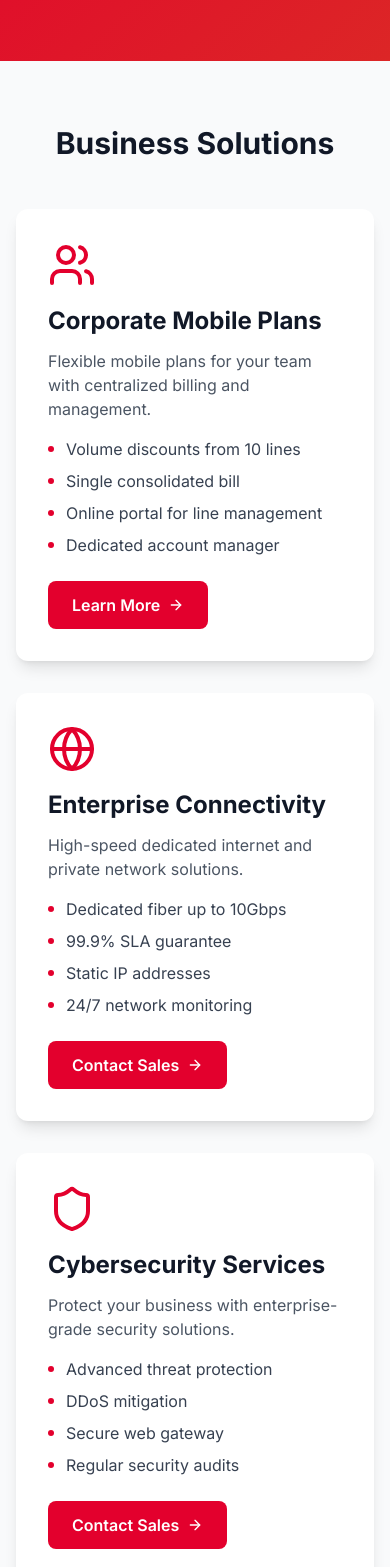
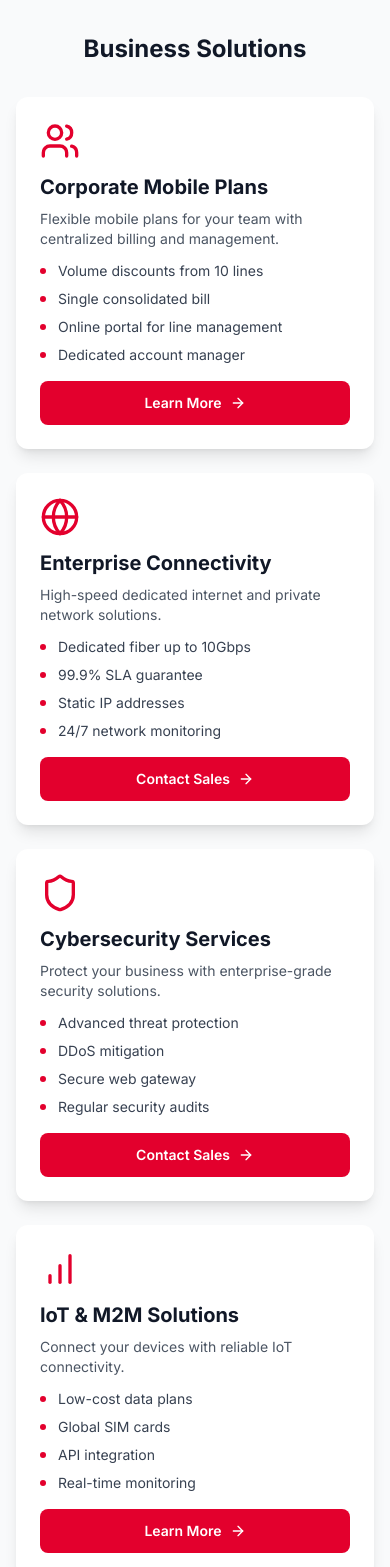
Before and after one commit to hypepsi/infratel.sg, a Next.js app: page /business in a window 390 px wide. Shown: the part 360-1927 px from the top of the page. Built offline with nearby package versions, Linux system fonts and the light colour scheme.

Commit message:
Optimize mobile responsive design for Business Solutions page and improve button touch targets

```diff
--- a/app/business/page.tsx
+++ b/app/business/page.tsx
@@ -9,14 +9,14 @@ export default function BusinessPage() {
       <Header />
 
       {/* Hero */}
-      <section className="bg-gradient-to-br from-infratel-red to-red-600 text-white py-16">
+      <section className="bg-gradient-to-br from-infratel-red to-red-600 text-white py-12 sm:py-16">
         <div className="container mx-auto px-4 sm:px-6 lg:px-8">
           <div className="max-w-3xl mx-auto text-center">
-            <Building2 className="w-16 h-16 mx-auto mb-6" />
-            <h1 className="text-4xl sm:text-5xl font-bold mb-4">
+            <Building2 className="w-12 h-12 sm:w-16 sm:h-16 mx-auto mb-4 sm:mb-6" />
+            <h1 className="text-3xl sm:text-4xl lg:text-5xl font-bold mb-3 sm:mb-4">
               Enterprise Solutions
             </h1>
-            <p className="text-xl text-white/90">
+            <p className="text-base sm:text-lg lg:text-xl text-white/90">
               Powerful connectivity solutions tailored for Singapore businesses. From SMEs to large enterprises.
             </p>
           </div>
@@ -24,137 +24,137 @@ export default function BusinessPage() {
       </section>
 
       {/* Solutions */}
-      <section className="py-16">
+      <section className="py-12 sm:py-16">
         <div className="container mx-auto px-4 sm:px-6 lg:px-8">
           <div className="max-w-6xl mx-auto">
-            <h2 className="text-3xl font-bold text-gray-900 mb-12 text-center">
+            <h2 className="text-2xl sm:text-3xl font-bold text-gray-900 mb-8 sm:mb-12 text-center">
               Business Solutions
             </h2>
 
-            <div className="grid md:grid-cols-2 gap-8">
-              <div className="bg-white rounded-xl p-8 shadow-lg">
-                <Users className="w-12 h-12 text-infratel-red mb-4" />
-                <h3 className="text-2xl font-bold text-gray-900 mb-3">
+            <div className="grid sm:grid-cols-2 gap-6 sm:gap-8">
+              <div className="bg-white rounded-xl p-6 sm:p-8 shadow-lg">
+                <Users className="w-10 h-10 sm:w-12 sm:h-12 text-infratel-red mb-3 sm:mb-4" />
+                <h3 className="text-xl sm:text-2xl font-bold text-gray-900 mb-2 sm:mb-3">
                   Corporate Mobile Plans
                 </h3>
-                <p className="text-gray-600 mb-4">
+                <p className="text-sm sm:text-base text-gray-600 mb-3 sm:mb-4">
                   Flexible mobile plans for your team with centralized billing and management.
                 </p>
-                <ul className="space-y-2 mb-6">
-                  <li className="flex items-center text-gray-700">
-                    <div className="w-1.5 h-1.5 bg-infratel-red rounded-full mr-3"></div>
+                <ul className="space-y-2 mb-4 sm:mb-6">
+                  <li className="flex items-center text-sm sm:text-base text-gray-700">
+                    <div className="w-1.5 h-1.5 bg-infratel-red rounded-full mr-3 flex-shrink-0"></div>
                     Volume discounts from 10 lines
                   </li>
-                  <li className="flex items-center text-gray-700">
-                    <div className="w-1.5 h-1.5 bg-infratel-red rounded-full mr-3"></div>
+                  <li className="flex items-center text-sm sm:text-base text-gray-700">
+                    <div className="w-1.5 h-1.5 bg-infratel-red rounded-full mr-3 flex-shrink-0"></div>
                     Single consolidated bill
                   </li>
-                  <li className="flex items-center text-gray-700">
-                    <div className="w-1.5 h-1.5 bg-infratel-red rounded-full mr-3"></div>
+                  <li className="flex items-center text-sm sm:text-base text-gray-700">
+                    <div className="w-1.5 h-1.5 bg-infratel-red rounded-full mr-3 flex-shrink-0"></div>
                     Online portal for line management
                   </li>
-                  <li className="flex items-center text-gray-700">
-                    <div className="w-1.5 h-1.5 bg-infratel-red rounded-full mr-3"></div>
+                  <li className="flex items-center text-sm sm:text-base text-gray-700">
+                    <div className="w-1.5 h-1.5 bg-infratel-red rounded-full mr-3 flex-shrink-0"></div>
                     Dedicated account manager
                   </li>
                 </ul>
-                <Link href="/business/corporate-mobile" className="inline-flex items-center px-6 py-3 bg-infratel-red text-white font-semibold rounded-lg hover:bg-red-700 transition-colors">
+                <Link href="/business/corporate-mobile" className="inline-flex items-center justify-center w-full sm:w-auto px-6 py-3 bg-infratel-red text-white text-sm sm:text-base font-semibold rounded-lg hover:bg-red-700 transition-colors touch-manipulation">
                   Learn More
                   <ArrowRight className="ml-2" size={16} />
                 </Link>
               </div>
 
-              <div className="bg-white rounded-xl p-8 shadow-lg">
-                <Globe className="w-12 h-12 text-infratel-red mb-4" />
-                <h3 className="text-2xl font-bold text-gray-900 mb-3">
+              <div className="bg-white rounded-xl p-6 sm:p-8 shadow-lg">
+                <Globe className="w-10 h-10 sm:w-12 sm:h-12 text-infratel-red mb-3 sm:mb-4" />
+                <h3 className="text-xl sm:text-2xl font-bold text-gray-900 mb-2 sm:mb-3">
                   Enterprise Connectivity
                 </h3>
-                <p className="text-gray-600 mb-4">
+                <p className="text-sm sm:text-base text-gray-600 mb-3 sm:mb-4">
                   High-speed dedicated internet and private network solutions.
                 </p>
-                <ul className="space-y-2 mb-6">
-                  <li className="flex items-center text-gray-700">
-                    <div className="w-1.5 h-1.5 bg-infratel-red rounded-full mr-3"></div>
+                <ul className="space-y-2 mb-4 sm:mb-6">
+                  <li className="flex items-center text-sm sm:text-base text-gray-700">
+                    <div className="w-1.5 h-1.5 bg-infratel-red rounded-full mr-3 flex-shrink-0"></div>
                     Dedicated fiber up to 10Gbps
                   </li>
-                  <li className="flex items-center text-gray-700">
-                    <div className="w-1.5 h-1.5 bg-infratel-red rounded-full mr-3"></div>
+                  <li className="flex items-center text-sm sm:text-base text-gray-700">
+                    <div className="w-1.5 h-1.5 bg-infratel-red rounded-full mr-3 flex-shrink-0"></div>
                     99.9% SLA guarantee
                   </li>
-                  <li className="flex items-center text-gray-700">
-                    <div className="w-1.5 h-1.5 bg-infratel-red rounded-full mr-3"></div>
+                  <li className="flex items-center text-sm sm:text-base text-gray-700">
+                    <div className="w-1.5 h-1.5 bg-infratel-red rounded-full mr-3 flex-shrink-0"></div>
                     Static IP addresses
                   </li>
-                  <li className="flex items-center text-gray-700">
-                    <div className="w-1.5 h-1.5 bg-infratel-red rounded-full mr-3"></div>
+                  <li className="flex items-center text-sm sm:text-base text-gray-700">
+                    <div className="w-1.5 h-1.5 bg-infratel-red rounded-full mr-3 flex-shrink-0"></div>
                     24/7 network monitoring
                   </li>
                 </ul>
-                <Link href="/contact" className="inline-flex items-center px-6 py-3 bg-infratel-red text-white font-semibold rounded-lg hover:bg-red-700 transition-colors">
+                <Link href="/contact" className="inline-flex items-center justify-center w-full sm:w-auto px-6 py-3 bg-infratel-red text-white text-sm sm:text-base font-semibold rounded-lg hover:bg-red-700 transition-colors touch-manipulation">
                   Contact Sales
                   <ArrowRight className="ml-2" size={16} />
                 </Link>
               </div>
 
-              <div className="bg-white rounded-xl p-8 shadow-lg">
-                <Shield className="w-12 h-12 text-infratel-red mb-4" />
-                <h3 className="text-2xl font-bold text-gray-900 mb-3">
+              <div className="bg-white rounded-xl p-6 sm:p-8 shadow-lg">
+                <Shield className="w-10 h-10 sm:w-12 sm:h-12 text-infratel-red mb-3 sm:mb-4" />
+                <h3 className="text-xl sm:text-2xl font-bold text-gray-900 mb-2 sm:mb-3">
                   Cybersecurity Services
                 </h3>
-                <p className="text-gray-600 mb-4">
+                <p className="text-sm sm:text-base text-gray-600 mb-3 sm:mb-4">
                   Protect your business with enterprise-grade security solutions.
                 </p>
-                <ul className="space-y-2 mb-6">
-                  <li className="flex items-center text-gray-700">
-                    <div className="w-1.5 h-1.5 bg-infratel-red rounded-full mr-3"></div>
+                <ul className="space-y-2 mb-4 sm:mb-6">
+                  <li className="flex items-center text-sm sm:text-base text-gray-700">
+                    <div className="w-1.5 h-1.5 bg-infratel-red rounded-full mr-3 flex-shrink-0"></div>
                     Advanced threat protection
                   </li>
-                  <li className="flex items-center text-gray-700">
-                    <div className="w-1.5 h-1.5 bg-infratel-red rounded-full mr-3"></div>
+                  <li className="flex items-center text-sm sm:text-base text-gray-700">
+                    <div className="w-1.5 h-1.5 bg-infratel-red rounded-full mr-3 flex-shrink-0"></div>
                     DDoS mitigation
                   </li>
-                  <li className="flex items-center text-gray-700">
-                    <div className="w-1.5 h-1.5 bg-infratel-red rounded-full mr-3"></div>
+                  <li className="flex items-center text-sm sm:text-base text-gray-700">
+                    <div className="w-1.5 h-1.5 bg-infratel-red rounded-full mr-3 flex-shrink-0"></div>
                     Secure web gateway
                   </li>
-                  <li className="flex items-center text-gray-700">
-                    <div className="w-1.5 h-1.5 bg-infratel-red rounded-full mr-3"></div>
+                  <li className="flex items-center text-sm sm:text-base text-gray-700">
+                    <div className="w-1.5 h-1.5 bg-infratel-red rounded-full mr-3 flex-shrink-0"></div>
                     Regular security audits
                   </li>
                 </ul>
-                <Link href="/contact" className="inline-flex items-center px-6 py-3 bg-infratel-red text-white font-semibold rounded-lg hover:bg-red-700 transition-colors">
+                <Link href="/contact" className="inline-flex items-center justify-center w-full sm:w-auto px-6 py-3 bg-infratel-red text-white text-sm sm:text-base font-semibold rounded-lg hover:bg-red-700 transition-colors touch-manipulation">
                   Contact Sales
                   <ArrowRight className="ml-2" size={16} />
                 </Link>
               </div>
 
-              <div className="bg-white rounded-xl p-8 shadow-lg">
-                <BarChart className="w-12 h-12 text-infratel-red mb-4" />
-                <h3 className="text-2xl font-bold text-gray-900 mb-3">
+              <div className="bg-white rounded-xl p-6 sm:p-8 shadow-lg">
+                <BarChart className="w-10 h-10 sm:w-12 sm:h-12 text-infratel-red mb-3 sm:mb-4" />
+                <h3 className="text-xl sm:text-2xl font-bold text-gray-900 mb-2 sm:mb-3">
                   IoT & M2M Solutions
                 </h3>
-                <p className="text-gray-600 mb-4">
+                <p className="text-sm sm:text-base text-gray-600 mb-3 sm:mb-4">
                   Connect your devices with reliable IoT connectivity.
                 </p>
-                <ul className="space-y-2 mb-6">
-                  <li className="flex items-center text-gray-700">
-                    <div className="w-1.5 h-1.5 bg-infratel-red rounded-full mr-3"></div>
+                <ul className="space-y-2 mb-4 sm:mb-6">
+                  <li className="flex items-center text-sm sm:text-base text-gray-700">
+                    <div className="w-1.5 h-1.5 bg-infratel-red rounded-full mr-3 flex-shrink-0"></div>
                     Low-cost data plans
                   </li>
-                  <li className="flex items-center text-gray-700">
-                    <div className="w-1.5 h-1.5 bg-infratel-red rounded-full mr-3"></div>
+                  <li className="flex items-center text-sm sm:text-base text-gray-700">
+                    <div className="w-1.5 h-1.5 bg-infratel-red rounded-full mr-3 flex-shrink-0"></div>
                     Global SIM cards
                   </li>
-                  <li className="flex items-center text-gray-700">
-                    <div className="w-1.5 h-1.5 bg-infratel-red rounded-full mr-3"></div>
+                  <li className="flex items-center text-sm sm:text-base text-gray-700">
+                    <div className="w-1.5 h-1.5 bg-infratel-red rounded-full mr-3 flex-shrink-0"></div>
                     API integration
                   </li>
-                  <li className="flex items-center text-gray-700">
-                    <div className="w-1.5 h-1.5 bg-infratel-red rounded-full mr-3"></div>
+                  <li className="flex items-center text-sm sm:text-base text-gray-700">
+                    <div className="w-1.5 h-1.5 bg-infratel-red rounded-full mr-3 flex-shrink-0"></div>
                     Real-time monitoring
                   </li>
                 </ul>
-                <Link href="/iot" className="inline-flex items-center px-6 py-3 bg-infratel-red text-white font-semibold rounded-lg hover:bg-red-700 transition-colors">
+                <Link href="/iot" className="inline-flex items-center justify-center w-full sm:w-auto px-6 py-3 bg-infratel-red text-white text-sm sm:text-base font-semibold rounded-lg hover:bg-red-700 transition-colors touch-manipulation">
                   Learn More
                   <ArrowRight className="ml-2" size={16} />
                 </Link>
@@ -165,10 +165,10 @@ export default function BusinessPage() {
       </section>
 
       {/* Benefits */}
-      <section className="py-16 bg-white">
+      <section className="py-12 sm:py-16 bg-white">
         <div className="container mx-auto px-4 sm:px-6 lg:px-8">
           <div className="max-w-6xl mx-auto">
-            <h2 className="text-3xl font-bold text-gray-900 mb-12 text-center">
+            <h2 className="text-2xl sm:text-3xl font-bold text-gray-900 mb-8 sm:mb-12 text-center">
               Why Businesses Choose Infratel
             </h2>
 
@@ -208,21 +208,21 @@ export default function BusinessPage() {
       </section>
 
       {/* CTA */}
-      <section className="py-16 bg-gradient-to-br from-gray-900 to-gray-800 text-white">
+      <section className="py-12 sm:py-16 bg-gradient-to-br from-gray-900 to-gray-800 text-white">
         <div className="container mx-auto px-4 sm:px-6 lg:px-8">
           <div className="max-w-4xl mx-auto text-center">
-            <h2 className="text-3xl font-bold mb-4">
+            <h2 className="text-2xl sm:text-3xl font-bold mb-3 sm:mb-4">
               Ready to Transform Your Business?
             </h2>
-            <p className="text-xl text-white/90 mb-8">
+            <p className="text-base sm:text-lg lg:text-xl text-white/90 mb-6 sm:mb-8">
               Speak to our business solutions team today.
             </p>
-            <div className="flex flex-col sm:flex-row gap-4 justify-center">
-              <Link href="/business/quote" className="inline-flex items-center justify-center px-8 py-4 bg-infratel-red text-white font-semibold rounded-lg hover:bg-red-700 transition-colors">
+            <div className="flex flex-col sm:flex-row gap-3 sm:gap-4 justify-center">
+              <Link href="/business/quote" className="inline-flex items-center justify-center px-6 sm:px-8 py-3 sm:py-4 bg-infratel-red text-white text-sm sm:text-base font-semibold rounded-lg hover:bg-red-700 transition-colors touch-manipulation">
                 Request a Quote
                 <ArrowRight className="ml-2" size={20} />
               </Link>
-              <Link href="/contact" className="inline-flex items-center justify-center px-8 py-4 bg-white text-gray-900 font-semibold rounded-lg hover:bg-gray-100 transition-colors">
+              <Link href="/contact" className="inline-flex items-center justify-center px-6 sm:px-8 py-3 sm:py-4 bg-white text-gray-900 text-sm sm:text-base font-semibold rounded-lg hover:bg-gray-100 transition-colors touch-manipulation">
                 Contact Sales
                 <ArrowRight className="ml-2" size={20} />
               </Link>
```
Also changed, not shown: components/PricingGrid.tsx (+14 -13 lines).
